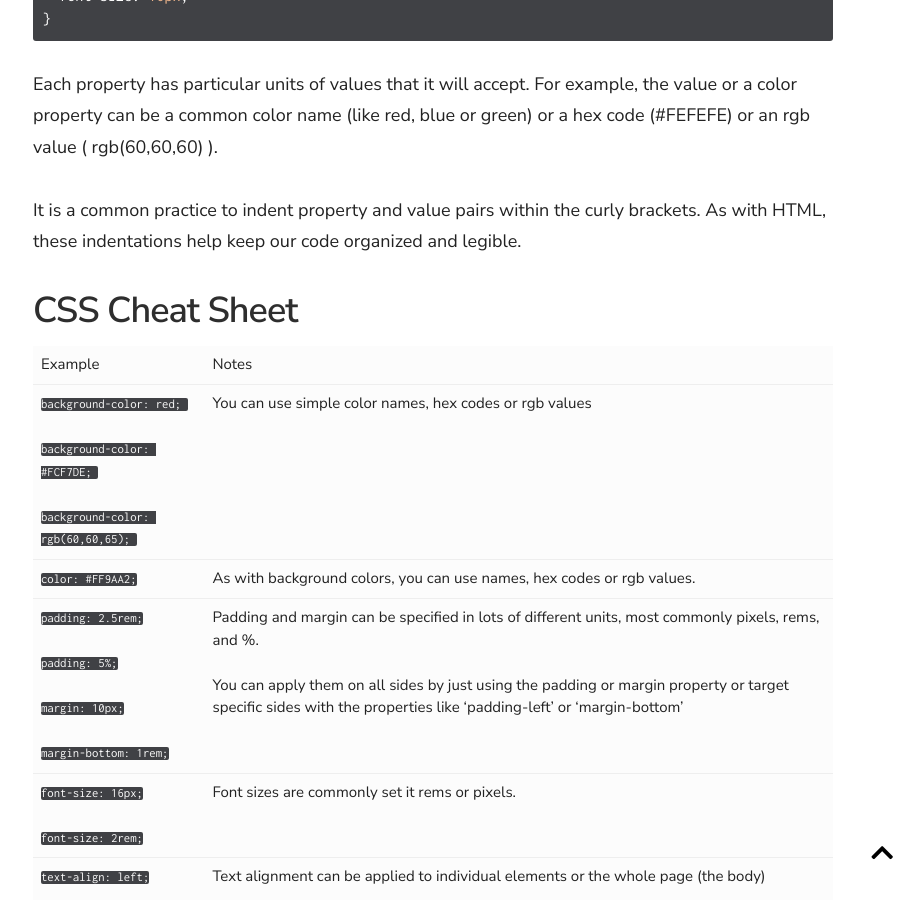
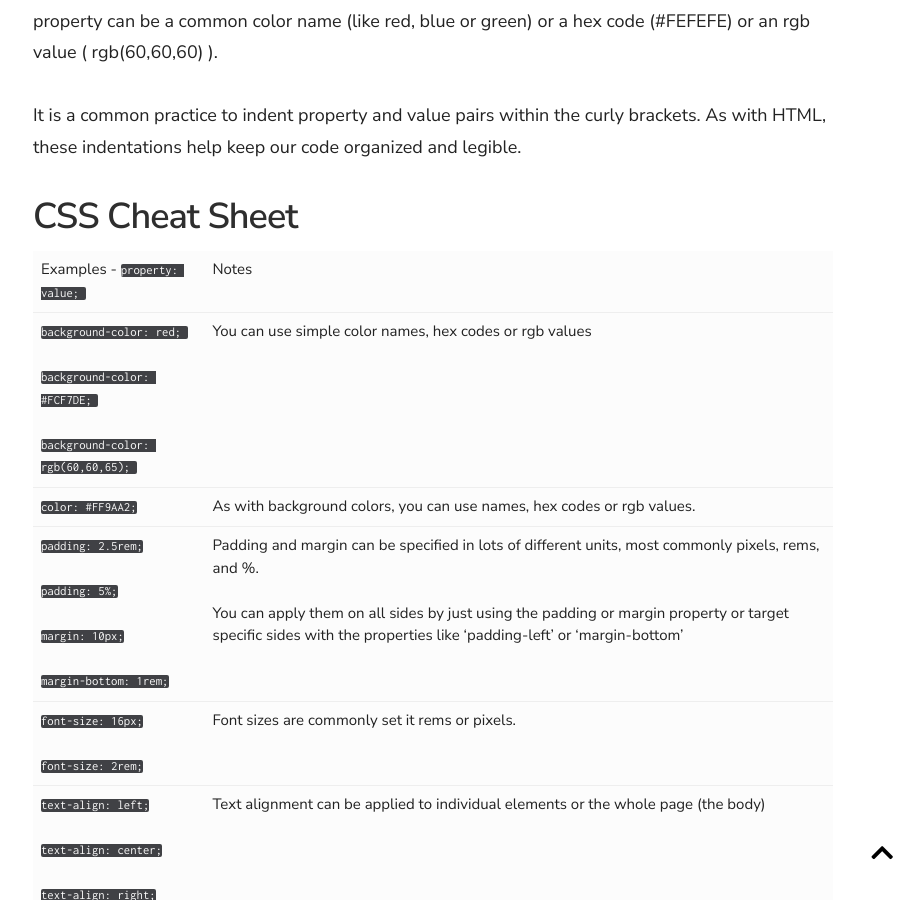
Before and after one commit to tinamayswinkels/7-day-coding, a Jekyll site: the page built from _docs/a-7-Day-Challenge/day-2---hello-css.md, in a window 1280 px wide and 900 px high, scrolled down 1692 px. Shown: the whole window, without its empty margins (357-1280 px from the left). Built offline with Jekyll 4.4.1, drawn with Linux system fonts in a browser that asks for light colours; nearby versions of some CDN libraries.

Commit message:
Updated '_docs/a-7-Day-Challenge/day-2---hello-css.md' via CloudCannon

```diff
--- a/_docs/a-7-Day-Challenge/day-2---hello-css.md
+++ b/_docs/a-7-Day-Challenge/day-2---hello-css.md
@@ -7,7 +7,7 @@ published: true
 
 Today we're going to take the HTML elements that we coded yesterday in codepen and style them\!&nbsp;<br><br>*This video is taken from our Website in a Weekend online course, so please ignore mentions to other lessons and just focus on the content in this one\!&nbsp;*
 
-{% include youtube.html id="vKkds7j6i7Y" %}<br>&nbsp;
+{% include youtube.html id="vKkds7j6i7Y" %}
 
 As elements are added to a web page, they may be styled using CSS. A selector designates exactly which element or elements within our HTML to target and apply styles to (such as color, size, and position). The most basic form of selectors target the type of element, such as&nbsp;`<h1>`or&nbsp;`<p>`.
 
@@ -40,7 +40,7 @@ It is a common practice to indent property and value pairs within the curly brac
 
 ## CSS Cheat Sheet
 
-| Example | Notes |
+| Examples - `property: value; ` | Notes |
 | `background-color: red; `<br><br>`background-color: #FCF7DE; `<br><br>`background-color: rgb(60,60,65); ` | You can use simple color names, hex codes or rgb values&nbsp; |
 | `color: #FF9AA2;` | As with background colors, you can use names, hex codes or rgb values.&nbsp; |
 | `padding: 2.5rem;`<br><br>`padding: 5%;`<br><br>`margin: 10px;`<br><br>`margin-bottom: 1rem;` | Padding and margin can be specified in lots of different units, most commonly pixels, rems, and %.&nbsp;<br><br>You can apply them on all sides by just using the padding or margin property or target specific sides with the properties like 'padding-left' or 'margin-bottom'&nbsp; |
```
